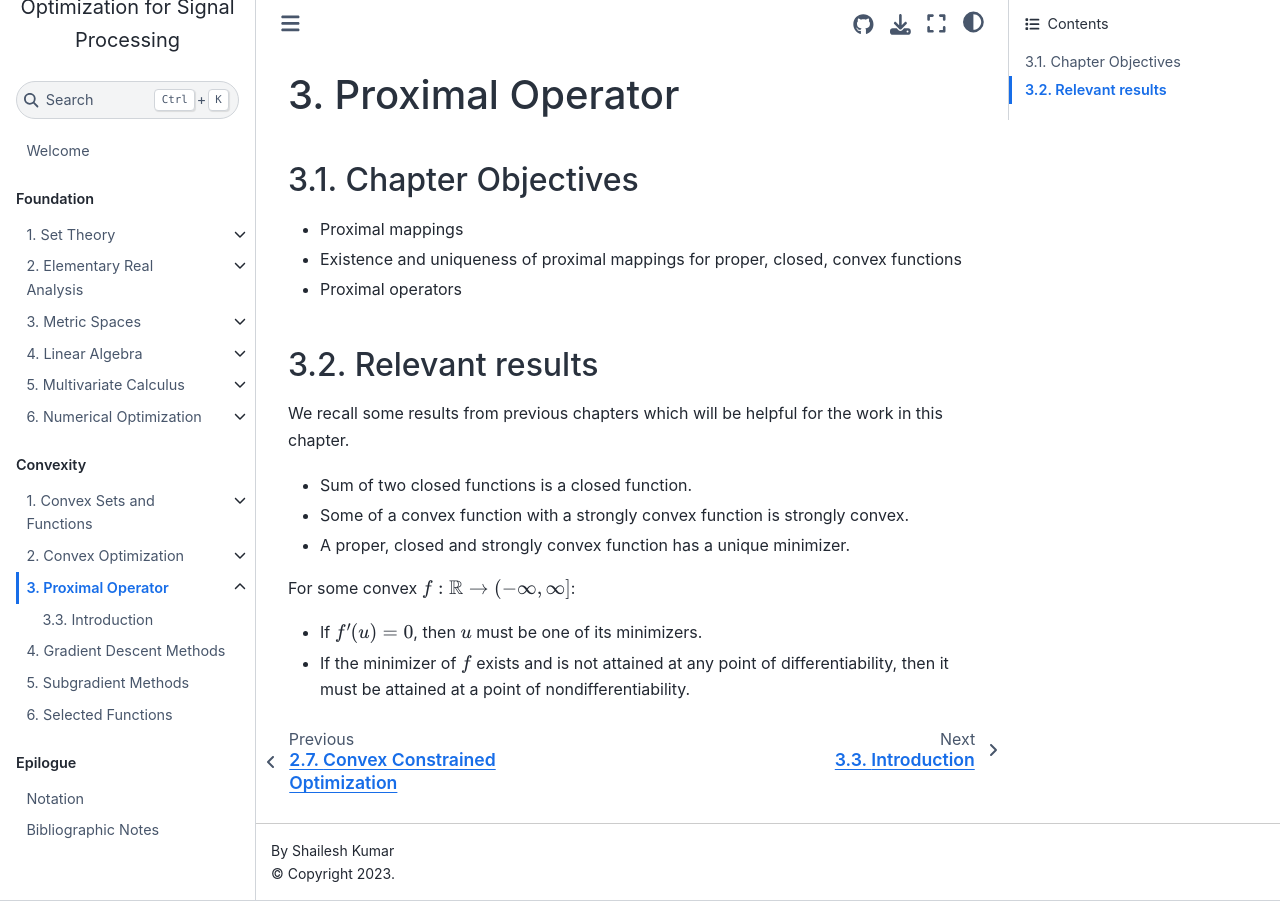
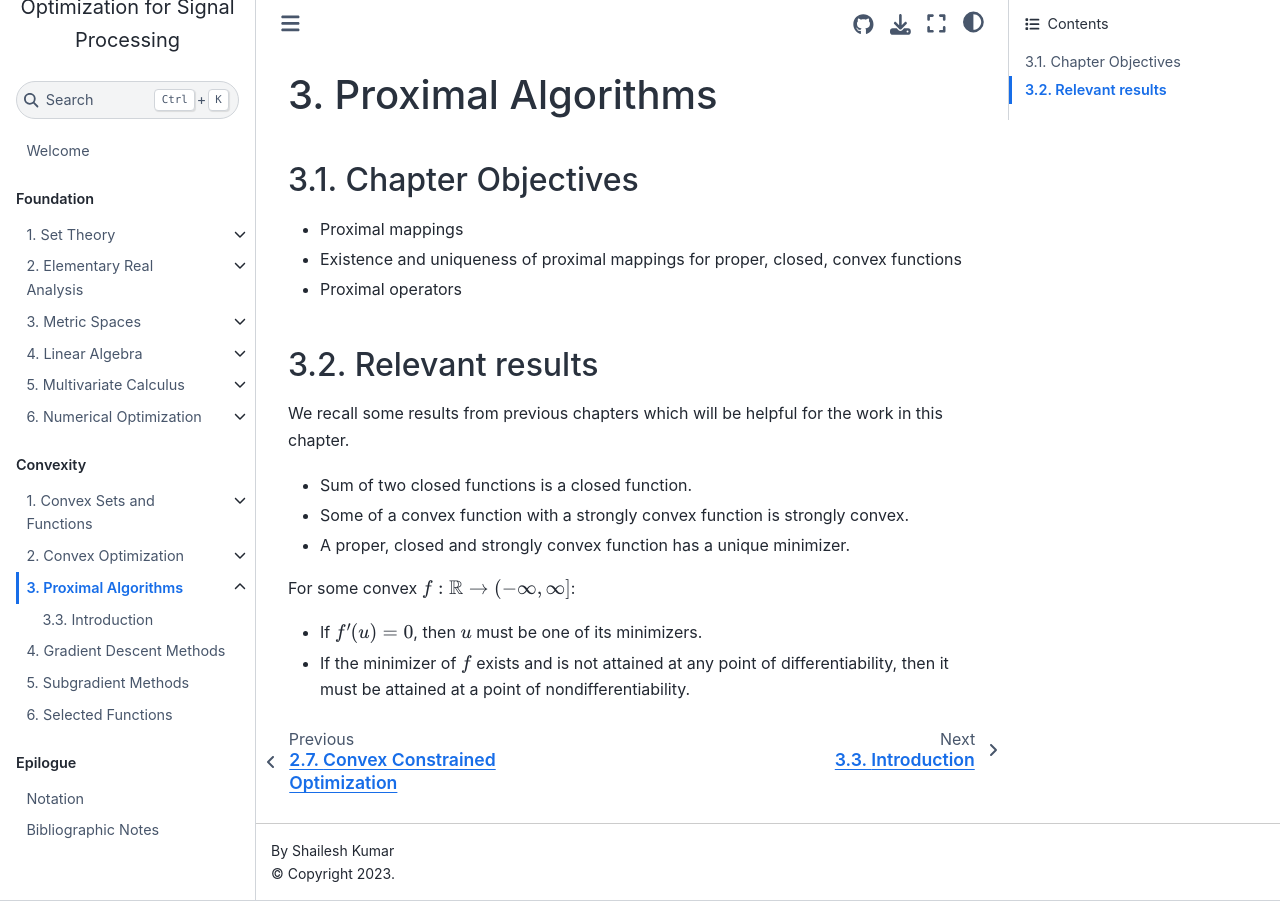
Before and after one commit to shailesh1729/tisp, a Jupyter Book: the page built from book/proximal_operator/chapter.md, in a window 1280 px wide. Built offline with Jupyter Book 1.0.4 settings and Sphinx 7.4.7 and the Sphinx Book theme 1.1.4, drawn with Linux system fonts in a browser that asks for light colours.

Commit message:
chapter heading change

```diff
--- a/book/proximal_operator/chapter.md
+++ b/book/proximal_operator/chapter.md
@@ -1,4 +1,4 @@
-# Proximal Operator
+# Proximal Algorithms
 
 
 ## Chapter Objectives
```
